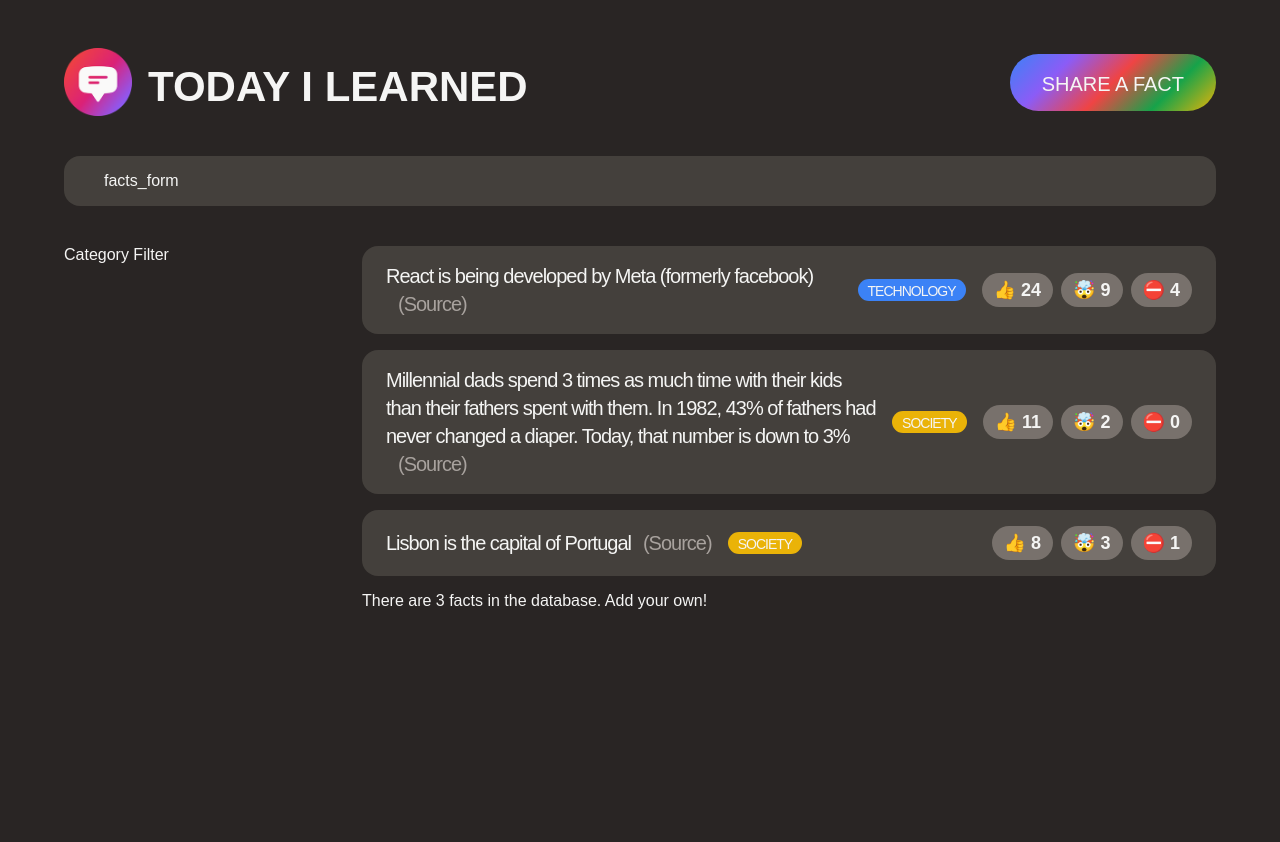
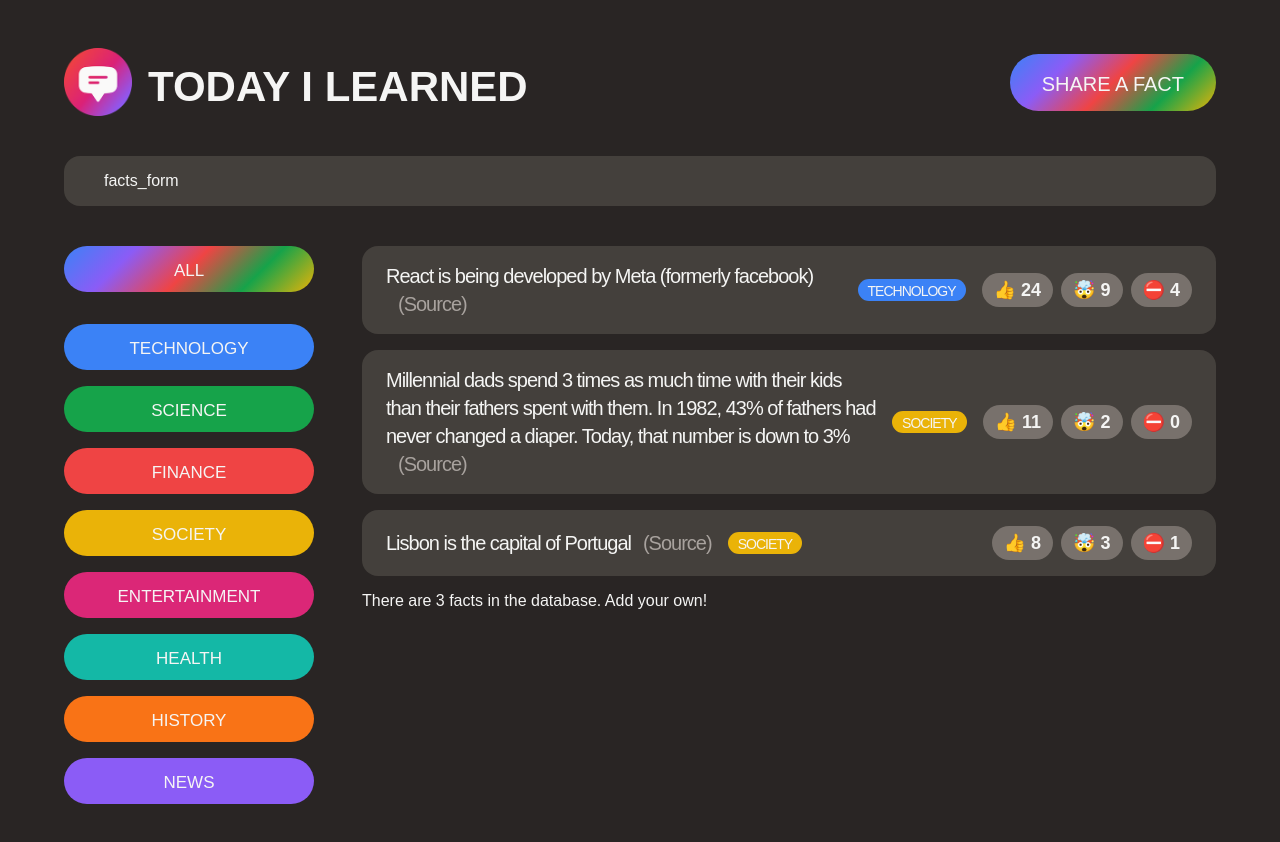
Before and after one commit to jijiezhou/facts_app, a React (Create React App) app: page / in a window 1280 px wide. Shown: the top 842 px of the page. Before the commit the page ends 800 px from the top, so only its background shows below. Built offline with nearby package versions, Linux system fonts and the light colour scheme; a web font is replaced by a local one.

Commit message:
render lisst categories

```diff
--- a/src/App.js
+++ b/src/App.js
@@ -4,20 +4,9 @@
  * @Author: ZJJ
  * @Date: 2023-09-21 22:22:18
  * @LastEditors: ZJJ
- * @LastEditTime: 2023-09-22 10:41:01
+ * @LastEditTime: 2023-09-22 10:49:12
  */
 import "./style.css";
-
-const CATEGORIES = [
-  { name: "technology", color: "#3b82f6" },
-  { name: "science", color: "#16a34a" },
-  { name: "finance", color: "#ef4444" },
-  { name: "society", color: "#eab308" },
-  { name: "entertainment", color: "#db2777" },
-  { name: "health", color: "#14b8a6" },
-  { name: "history", color: "#f97316" },
-  { name: "news", color: "#8b5cf6" },
-];
 
 const initialFacts = [
   {
@@ -85,8 +74,38 @@
   return <form className="fact-form">facts_form</form>;
 }
 
+const CATEGORIES = [
+  { name: "technology", color: "#3b82f6" },
+  { name: "science", color: "#16a34a" },
+  { name: "finance", color: "#ef4444" },
+  { name: "society", color: "#eab308" },
+  { name: "entertainment", color: "#db2777" },
+  { name: "health", color: "#14b8a6" },
+  { name: "history", color: "#f97316" },
+  { name: "news", color: "#8b5cf6" },
+];
+
 function CategoryFilter() {
-  return <aside>Category Filter</aside>;
+  return (
+    <aside>
+      <ul>
+        <li className="category">
+          <button className="btn btn-all-categories">All</button>
+        </li>
+
+        {CATEGORIES.map((cat) => (
+          <li key={cat.name} className="category">
+            <button
+              className="btn btn-category"
+              style={{ backgroundColor: cat.color }}
+            >
+              {cat.name}
+            </button>
+          </li>
+        ))}
+      </ul>
+    </aside>
+  );
 }
 
 function FactList() {
```
